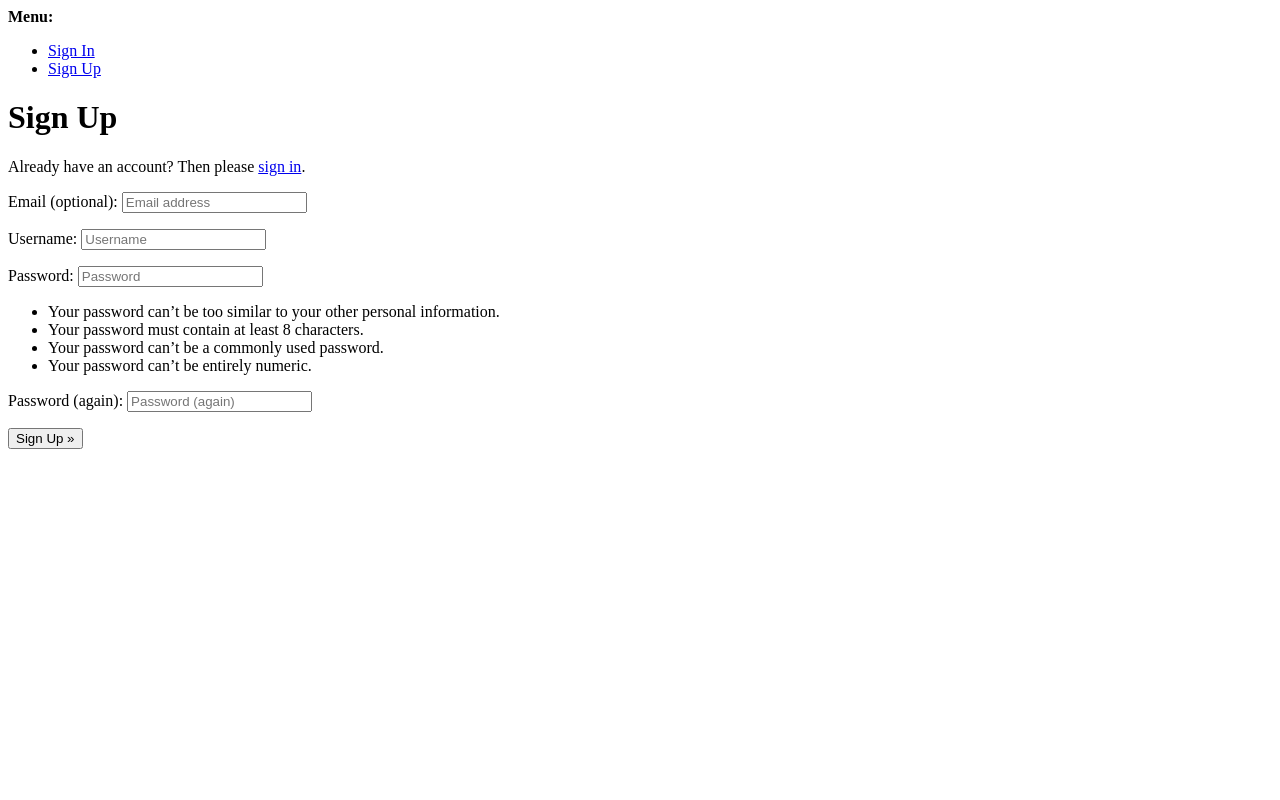
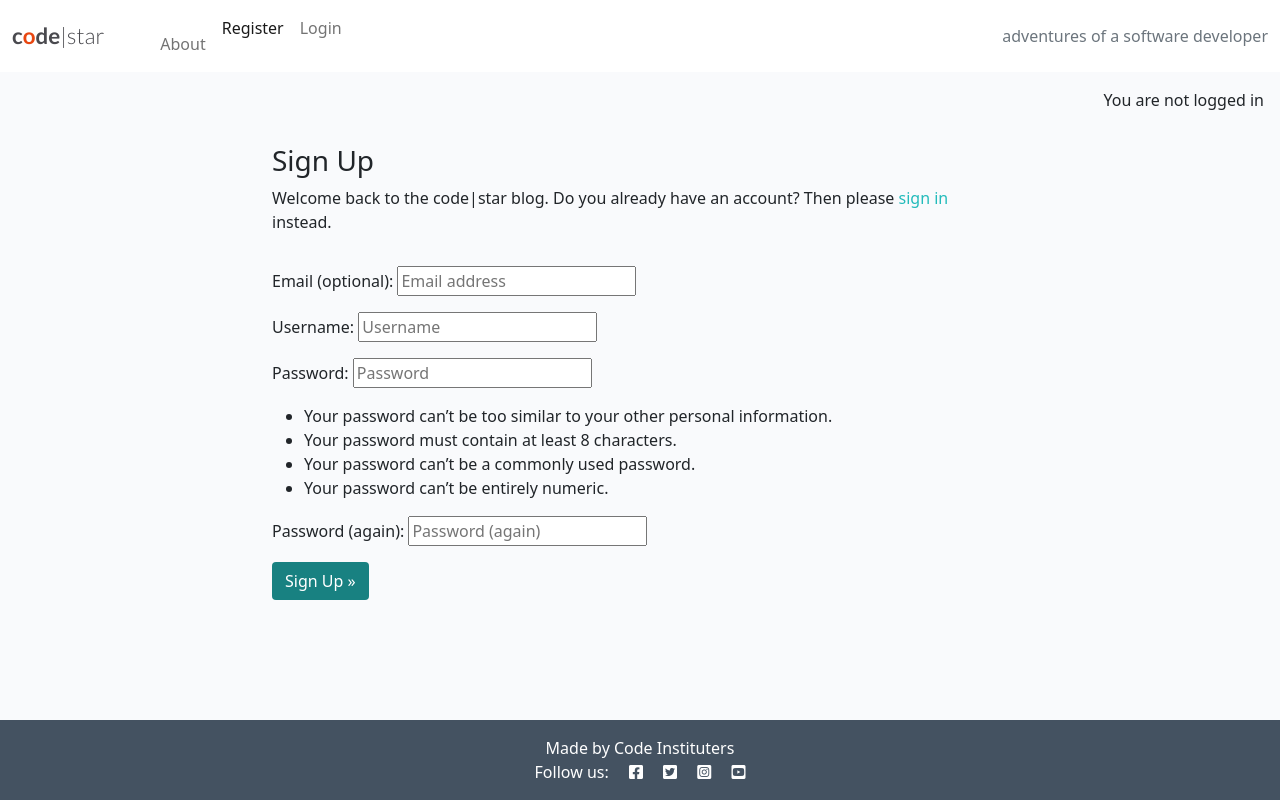
Before and after one commit to RNXVIII/codestar-fixed, a Django app: page /accounts/signup/ in a window 1280 px wide. Run offline with Django 4.2, Linux system fonts and the light colour scheme.

Commit message:
saving what ive previously done

```diff
--- a/blog/templates/base.html
+++ b/blog/templates/base.html
@@ -75,6 +75,11 @@
     </nav>
 
     <main class="flex-shrink-0 main-bg">
+        {% if user.is_authenticated %}
+        <p class="text-end m-3">You are logged in as {{ user }}</p>
+        {% else %}
+        <p class="text-end m-3">You are not logged in</p>
+        {% endif %}
 
         {% block content %}
         <!-- Content Goes here -->
--- a/codestar/settings.py
+++ b/codestar/settings.py
@@ -28,7 +28,7 @@ TEMPLATES_DIR = os.path.join(BASE_DIR, 'templates')
 SECRET_KEY = os.environ.get("SECRET_KEY")
 
 # SECURITY WARNING: don't run with debug turned on in production!
-DEBUG = False
+DEBUG = True
 
 ALLOWED_HOSTS = ['8000-rnxviii-codestarfixed-0pduqy7fvxo.ws.codeinstitute-ide.net','.herokuapp.com']
 
--- a/templates/account/signup.html
+++ b/templates/account/signup.html
@@ -1,21 +1,38 @@
-{% extends "account/base.html" %}
+{% extends "base.html" %}
 
 {% load i18n %}
 
-{% block head_title %}{% trans "Signup" %}{% endblock head_title %}
+{% block head_title %}{% trans "Signup" %}{% endblock %}
 
 {% block content %}
-<h1>{% trans "Sign Up" %}</h1>
+<div class="container">
+  <div class="row">
+    <div class="col-md-8 mt-3 offset-md-2">
+      <h3>{% trans "Sign Up" %}</h3>
 
-<p>{% blocktrans %}Already have an account? Then please <a href="{{ login_url }}">sign in</a>.{% endblocktrans %}</p>
+      <p>{% blocktrans %}
+        Welcome back to the code|star blog.
+        Do you already have an account? Then please
+        <a class="link" href="{{ login_url }}">sign in</a>
+        instead.
+      {% endblocktrans %}</p>
+    </div>
+  </div>
+  <div class="row">
+    <div class="col-md-8 mt-3 offset-md-2">
+      <form class="signup" id="signup_form" method="post"
+        action="{% url 'account_signup' %}">
+        {% csrf_token %}
+        {{ form.as_p }}
+        {% if redirect_field_value %}
+        <input type="hidden" name="{{ redirect_field_name }}"
+          value="{{ redirect_field_value }}" />
+        {% endif %}
+        <button class="btn btn-signup right" type="submit">
+          {% trans "Sign Up" %} &raquo;</button>
+      </form>
+    </div>
+  </div>
+</div>
 
-<form class="signup" id="signup_form" method="post" action="{% url 'account_signup' %}">
-  {% csrf_token %}
-  {{ form.as_p }}
-  {% if redirect_field_value %}
-  <input type="hidden" name="{{ redirect_field_name }}" value="{{ redirect_field_value }}" />
-  {% endif %}
-  <button type="submit">{% trans "Sign Up" %} &raquo;</button>
-</form>
-
-{% endblock content %}
+{% endblock %}
```
